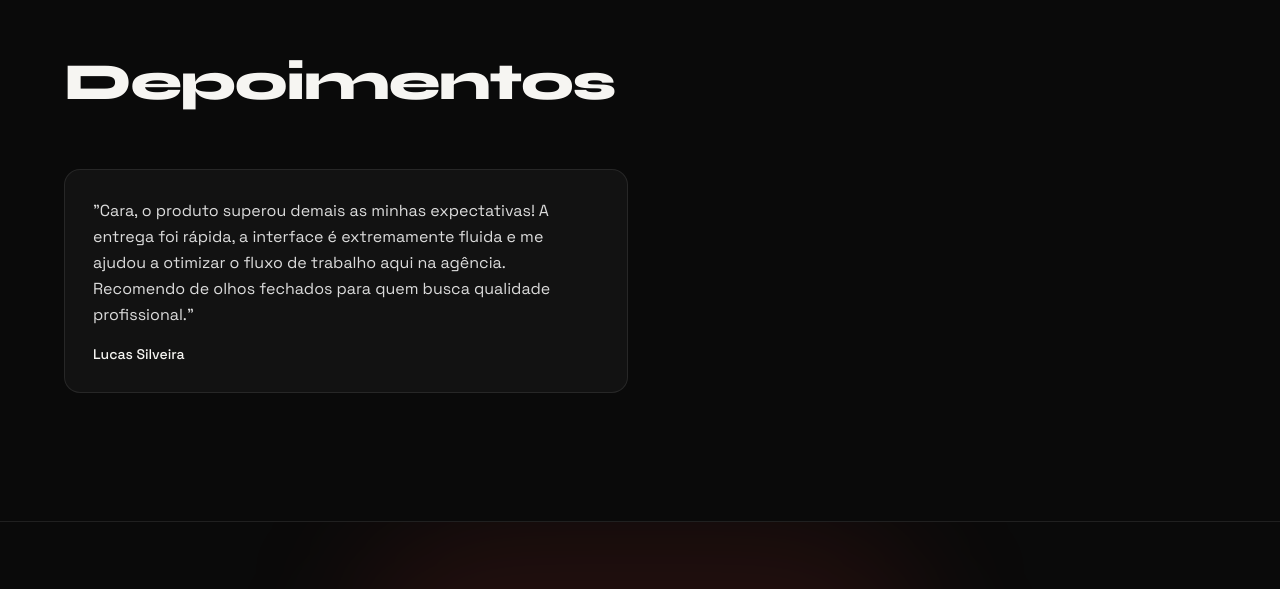
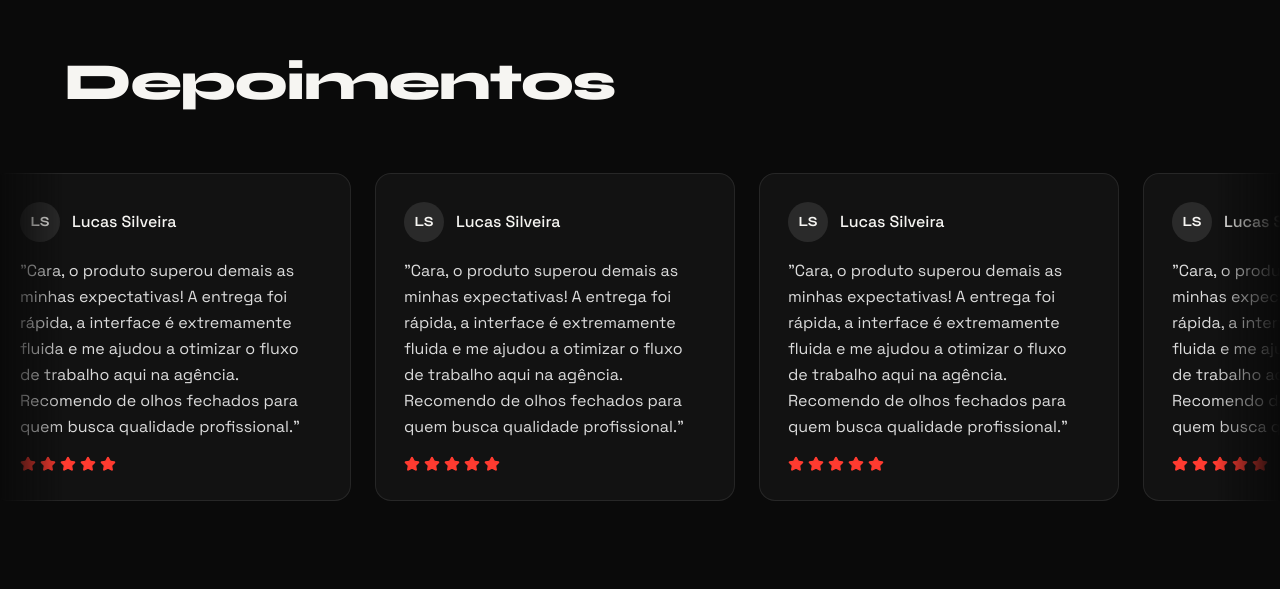
Before and after one commit to JohannesMendes/meu-portfolio, a React (Vite) app: page / in a window 1280 px wide. Shown: the part 4031-4620 px from the top of the page. Built offline with nearby package versions, Linux system fonts and the light colour scheme.

Commit message:
melhorando a aba de depoimentos

```diff
--- a/admin.html
+++ b/admin.html
@@ -76,7 +76,7 @@
         color: var(--text-muted);
         margin-bottom: 6px;
     }
-    input, textarea {
+    input, textarea, select {
         width: 100%;
         font-family: 'Space Grotesk', sans-serif;
         font-size: 0.95rem;
@@ -162,7 +162,7 @@
         <p class="subtitle">Área não listada no menu — cadastre, edite e remova os depoimentos exibidos na seção "Depoimentos" do site.</p>
 
         <div class="warning">
-            <strong>Importante:</strong> este painel salva os depoimentos apenas no <strong>localStorage deste navegador</strong> — é só um rascunho para você organizar o texto antes de publicar. Para o depoimento aparecer no site para <strong>todo mundo</strong>, clique em "Exportar JSON" abaixo, copie o resultado e me envie (ou cole na constante <code>DEFAULT_TESTIMONIALS</code> do arquivo <code>src/data/content.js</code> do projeto React, se for publicar você mesmo).
+            <strong>Importante:</strong> este painel salva os depoimentos apenas no <strong>localStorage deste navegador</strong> — é só um rascunho para você organizar o texto antes de publicar. Para o depoimento aparecer no site para <strong>todo mundo</strong>, clique em "Copiar código para o site" abaixo e cole no lugar da constante <code>DEFAULT_TESTIMONIALS</code> dentro do arquivo <code>src/data/content.js</code> do projeto.
         </div>
 
         <div class="panel">
@@ -177,6 +177,15 @@
                 <label for="role">Cargo / Empresa (opcional)</label>
                 <input id="role" placeholder="Ex: CEO da Empresa X">
 
+                <label for="rating">Avaliação (1 a 5 estrelas)</label>
+                <select id="rating">
+                    <option value="5" selected>★★★★★ (5)</option>
+                    <option value="4">★★★★☆ (4)</option>
+                    <option value="3">★★★☆☆ (3)</option>
+                    <option value="2">★★☆☆☆ (2)</option>
+                    <option value="1">★☆☆☆☆ (1)</option>
+                </select>
+
                 <button type="submit" class="btn btn-primary">Adicionar depoimento</button>
             </form>
         </div>
@@ -187,8 +196,9 @@
             <p class="empty" id="listEmpty">Nenhum depoimento cadastrado ainda.</p>
 
             <div class="actions-row">
-                <button type="button" class="btn btn-ghost" id="exportBtn">Exportar JSON</button>
+                <button type="button" class="btn btn-ghost" id="exportBtn">Copiar código para o site</button>
             </div>
+            <p class="empty" id="exportHint" style="display:none;">Código copiado! Cole no lugar de <code>DEFAULT_TESTIMONIALS</code> em <code>src/data/content.js</code>.</p>
             <textarea id="exportOutput" readonly></textarea>
         </div>
 
@@ -268,15 +278,20 @@
                 return;
             }
             listEmpty.style.display = 'none';
-            listEl.innerHTML = items.map((t) => `
+            listEl.innerHTML = items.map((t) => {
+                const rating = Number.isFinite(t.rating) ? t.rating : 5;
+                const stars = '★'.repeat(rating) + '☆'.repeat(5 - rating);
+                return `
                 <div class="list-item">
                     <div>
                         <p>"${escapeHTML(t.quote)}"</p>
                         <div class="author">${escapeHTML(t.author)} ${t.role ? `<span class="role">— ${escapeHTML(t.role)}</span>` : ''}</div>
+                        <div class="role" style="margin-top:4px;color:#e6a800;">${stars}</div>
                     </div>
                     <button type="button" class="btn btn-danger" data-id="${t.id}">Remover</button>
                 </div>
-            `).join('');
+            `;
+            }).join('');
         }
 
         form.addEventListener('submit', (e) => {
@@ -284,8 +299,9 @@
             const quote = document.getElementById('quote').value.trim();
             const author = document.getElementById('author').value.trim();
             const role = document.getElementById('role').value.trim();
+            const rating = Number(document.getElementById('rating').value) || 5;
             if (!quote || !author) return;
-            addTestimonial({ quote, author, role });
+            addTestimonial({ quote, author, role, rating });
             form.reset();
             renderList();
         });
@@ -297,11 +313,37 @@
             renderList();
         });
 
-        exportBtn.addEventListener('click', () => {
+        function buildTestimonialsCode(items) {
+            const entries = items.map((t) => {
+                const rating = Number.isFinite(t.rating) ? t.rating : 5;
+                return [
+                    '  {',
+                    `    id: "${t.id}",`,
+                    `    quote:`,
+                    `      "${t.quote.replace(/\\/g, '\\\\').replace(/"/g, '\\"')}",`,
+                    `    author: "${t.author.replace(/\\/g, '\\\\').replace(/"/g, '\\"')}",`,
+                    `    role: "${(t.role || '').replace(/\\/g, '\\\\').replace(/"/g, '\\"')}",`,
+                    `    rating: ${rating},`,
+                    '  },',
+                ].join('\n');
+            });
+            return `export const DEFAULT_TESTIMONIALS = [\n${entries.join('\n')}\n];`;
+        }
+
+        exportBtn.addEventListener('click', async () => {
             const items = getTestimonials();
-            exportOutput.value = JSON.stringify(items, null, 4);
+            const code = buildTestimonialsCode(items);
+            exportOutput.value = code;
             exportOutput.style.display = 'block';
             exportOutput.select();
+
+            try {
+                await navigator.clipboard.writeText(code);
+                document.getElementById('exportHint').style.display = 'block';
+            } catch {
+                // Clipboard permission denied — the text is still selected
+                // in the textarea above, so the user can copy manually.
+            }
         });
     </script>
 </body>
--- a/public/admin.html
+++ b/public/admin.html
@@ -76,7 +76,7 @@
         color: var(--text-muted);
         margin-bottom: 6px;
     }
-    input, textarea {
+    input, textarea, select {
         width: 100%;
         font-family: 'Space Grotesk', sans-serif;
         font-size: 0.95rem;
@@ -162,7 +162,7 @@
         <p class="subtitle">Área não listada no menu — cadastre, edite e remova os depoimentos exibidos na seção "Depoimentos" do site.</p>
 
         <div class="warning">
-            <strong>Importante:</strong> este painel salva os depoimentos apenas no <strong>localStorage deste navegador</strong> — é só um rascunho para você organizar o texto antes de publicar. Para o depoimento aparecer no site para <strong>todo mundo</strong>, clique em "Exportar JSON" abaixo, copie o resultado e me envie (ou cole na constante <code>DEFAULT_TESTIMONIALS</code> do arquivo <code>src/data/content.js</code> do projeto React, se for publicar você mesmo).
+            <strong>Importante:</strong> este painel salva os depoimentos apenas no <strong>localStorage deste navegador</strong> — é só um rascunho para você organizar o texto antes de publicar. Para o depoimento aparecer no site para <strong>todo mundo</strong>, clique em "Copiar código para o site" abaixo e cole no lugar da constante <code>DEFAULT_TESTIMONIALS</code> dentro do arquivo <code>src/data/content.js</code> do projeto.
         </div>
 
         <div class="panel">
@@ -177,6 +177,15 @@
                 <label for="role">Cargo / Empresa (opcional)</label>
                 <input id="role" placeholder="Ex: CEO da Empresa X">
 
+                <label for="rating">Avaliação (1 a 5 estrelas)</label>
+                <select id="rating">
+                    <option value="5" selected>★★★★★ (5)</option>
+                    <option value="4">★★★★☆ (4)</option>
+                    <option value="3">★★★☆☆ (3)</option>
+                    <option value="2">★★☆☆☆ (2)</option>
+                    <option value="1">★☆☆☆☆ (1)</option>
+                </select>
+
                 <button type="submit" class="btn btn-primary">Adicionar depoimento</button>
             </form>
         </div>
@@ -187,8 +196,9 @@
             <p class="empty" id="listEmpty">Nenhum depoimento cadastrado ainda.</p>
 
             <div class="actions-row">
-                <button type="button" class="btn btn-ghost" id="exportBtn">Exportar JSON</button>
+                <button type="button" class="btn btn-ghost" id="exportBtn">Copiar código para o site</button>
             </div>
+            <p class="empty" id="exportHint" style="display:none;">Código copiado! Cole no lugar de <code>DEFAULT_TESTIMONIALS</code> em <code>src/data/content.js</code>.</p>
             <textarea id="exportOutput" readonly></textarea>
         </div>
 
@@ -268,15 +278,20 @@
                 return;
             }
             listEmpty.style.display = 'none';
-            listEl.innerHTML = items.map((t) => `
+            listEl.innerHTML = items.map((t) => {
+                const rating = Number.isFinite(t.rating) ? t.rating : 5;
+                const stars = '★'.repeat(rating) + '☆'.repeat(5 - rating);
+                return `
                 <div class="list-item">
                     <div>
                         <p>"${escapeHTML(t.quote)}"</p>
                         <div class="author">${escapeHTML(t.author)} ${t.role ? `<span class="role">— ${escapeHTML(t.role)}</span>` : ''}</div>
+                        <div class="role" style="margin-top:4px;color:#e6a800;">${stars}</div>
                     </div>
                     <button type="button" class="btn btn-danger" data-id="${t.id}">Remover</button>
                 </div>
-            `).join('');
+            `;
+            }).join('');
         }
 
         form.addEventListener('submit', (e) => {
@@ -284,8 +299,9 @@
             const quote = document.getElementById('quote').value.trim();
             const author = document.getElementById('author').value.trim();
             const role = document.getElementById('role').value.trim();
+            const rating = Number(document.getElementById('rating').value) || 5;
             if (!quote || !author) return;
-            addTestimonial({ quote, author, role });
+            addTestimonial({ quote, author, role, rating });
             form.reset();
             renderList();
         });
@@ -297,11 +313,37 @@
             renderList();
         });
 
-        exportBtn.addEventListener('click', () => {
+        function buildTestimonialsCode(items) {
+            const entries = items.map((t) => {
+                const rating = Number.isFinite(t.rating) ? t.rating : 5;
+                return [
+                    '  {',
+                    `    id: "${t.id}",`,
+                    `    quote:`,
+                    `      "${t.quote.replace(/\\/g, '\\\\').replace(/"/g, '\\"')}",`,
+                    `    author: "${t.author.replace(/\\/g, '\\\\').replace(/"/g, '\\"')}",`,
+                    `    role: "${(t.role || '').replace(/\\/g, '\\\\').replace(/"/g, '\\"')}",`,
+                    `    rating: ${rating},`,
+                    '  },',
+                ].join('\n');
+            });
+            return `export const DEFAULT_TESTIMONIALS = [\n${entries.join('\n')}\n];`;
+        }
+
+        exportBtn.addEventListener('click', async () => {
             const items = getTestimonials();
-            exportOutput.value = JSON.stringify(items, null, 4);
+            const code = buildTestimonialsCode(items);
+            exportOutput.value = code;
             exportOutput.style.display = 'block';
             exportOutput.select();
+
+            try {
+                await navigator.clipboard.writeText(code);
+                document.getElementById('exportHint').style.display = 'block';
+            } catch {
+                // Clipboard permission denied — the text is still selected
+                // in the textarea above, so the user can copy manually.
+            }
         });
     </script>
 </body>
--- a/public/testimonials.js
+++ b/public/testimonials.js
@@ -44,13 +44,17 @@ function saveTestimonials(list) {
     localStorage.setItem(TESTIMONIALS_STORAGE_KEY, JSON.stringify(list));
 }
 
-function addTestimonial({ quote, author, role }) {
+function addTestimonial({ quote, author, role, rating }) {
     const list = getTestimonials();
+    const safeRating = Number.isFinite(Number(rating))
+        ? Math.min(5, Math.max(1, Math.round(Number(rating))))
+        : 5;
     list.push({
         id: (crypto.randomUUID ? crypto.randomUUID() : String(Date.now())),
         quote: quote.trim(),
         author: author.trim(),
-        role: (role || "").trim()
+        role: (role || "").trim(),
+        rating: safeRating
     });
     saveTestimonials(list);
     return list;
--- a/src/components/Testimonials.jsx
+++ b/src/components/Testimonials.jsx
@@ -1,5 +1,51 @@
 import { useEffect, useState } from "react";
+import { Star } from "lucide-react";
 import { DEFAULT_TESTIMONIALS, TESTIMONIALS_STORAGE_KEY } from "../data/content";
+
+function initials(name) {
+  return name
+    .trim()
+    .split(/\s+/)
+    .slice(0, 2)
+    .map((part) => part[0]?.toUpperCase())
+    .join("");
+}
+
+function TestimonialCard({ testimonial }) {
+  const rating = Number.isFinite(testimonial.rating)
+    ? Math.min(5, Math.max(1, testimonial.rating))
+    : 5;
+
+  return (
+    <blockquote className="mx-3 flex h-full w-[320px] shrink-0 flex-col rounded-2xl border border-hair bg-panel p-7 sm:w-[360px]">
+      <div className="mb-4 flex items-center gap-3">
+        <span className="flex h-10 w-10 shrink-0 items-center justify-center rounded-full bg-white/10 font-display text-sm font-bold text-paper">
+          {initials(testimonial.author)}
+        </span>
+        <div className="min-w-0">
+          <p className="truncate font-medium text-paper">{testimonial.author}</p>
+          {testimonial.role ? (
+            <p className="truncate text-sm text-mist">{testimonial.role}</p>
+          ) : null}
+        </div>
+      </div>
+
+      <p className="flex-1 text-base leading-relaxed text-white/85">
+        "{testimonial.quote}"
+      </p>
+
+      <div className="mt-4 flex gap-1">
+        {Array.from({ length: rating }).map((_, i) => (
+          <Star
+            key={i}
+            size={16}
+            style={{ fill: "var(--color-signal)", color: "var(--color-signal)" }}
+          />
+        ))}
+      </div>
+    </blockquote>
+  );
+}
 
 export default function Testimonials() {
   // Starts with the static defaults so they render immediately for
@@ -25,38 +71,46 @@ export default function Testimonials() {
     }
   }, []);
 
+  // The CSS marquee track expects exactly two back-to-back copies of the
+  // content so it can loop seamlessly by translating -50%. With very few
+  // testimonials, repeat the set a couple of extra times so the row still
+  // feels full instead of looking sparse.
+  const minCards = 6;
+  const repeatCount = Math.max(1, Math.ceil(minCards / Math.max(testimonials.length, 1)));
+  const loopSet = Array.from({ length: repeatCount }).flatMap(() => testimonials);
+
   return (
-    <section id="depoimentos" className="px-5 py-24 sm:px-8 sm:py-32 lg:px-16">
-      <div className="mx-auto max-w-7xl">
+    <section id="depoimentos" className="py-24 sm:py-32">
+      <div className="mx-auto max-w-7xl px-5 sm:px-8 lg:px-16">
         <h2
           data-reveal
           className="reveal font-display text-[clamp(2rem,5vw,3.25rem)] font-extrabold tracking-tight text-paper"
         >
           Depoimentos
         </h2>
+      </div>
 
-        {testimonials.length > 0 ? (
-          <div className="mt-12 grid grid-cols-1 gap-6 sm:grid-cols-2">
-            {testimonials.map((t) => (
-              <blockquote
-                key={t.id}
-                data-reveal
-                className="reveal rounded-2xl border border-hair bg-panel p-7"
-              >
-                <p className="text-base leading-relaxed text-white/85">"{t.quote}"</p>
-                <footer className="mt-4 text-sm text-mist">
-                  <span className="font-medium text-paper">{t.author}</span>
-                  {t.role ? <span> — {t.role}</span> : null}
-                </footer>
-              </blockquote>
+      {testimonials.length > 0 ? (
+        <div
+          data-reveal
+          className="reveal group mt-12 overflow-hidden [mask-image:linear-gradient(to_right,transparent,black_5%,black_95%,transparent)]"
+        >
+          <div className="testimonials-marquee-track flex w-max py-1 group-hover:[animation-play-state:paused]">
+            {loopSet.map((t, i) => (
+              <TestimonialCard key={`${t.id}-${i}`} testimonial={t} />
+            ))}
+            {loopSet.map((t, i) => (
+              <TestimonialCard key={`${t.id}-dup-${i}`} testimonial={t} />
             ))}
           </div>
-        ) : (
+        </div>
+      ) : (
+        <div className="mx-auto max-w-7xl px-5 sm:px-8 lg:px-16">
           <p data-reveal className="reveal mt-12 text-mist">
             Novos depoimentos em breve.
           </p>
-        )}
-      </div>
+        </div>
+      )}
     </section>
   );
 }
--- a/src/data/content.js
+++ b/src/data/content.js
@@ -123,5 +123,6 @@ export const DEFAULT_TESTIMONIALS = [
       "Cara, o produto superou demais as minhas expectativas! A entrega foi rápida, a interface é extremamente fluida e me ajudou a otimizar o fluxo de trabalho aqui na agência. Recomendo de olhos fechados para quem busca qualidade profissional.",
     author: "Lucas Silveira",
     role: "",
+    rating: 5,
   },
 ];
--- a/src/index.css
+++ b/src/index.css
@@ -66,6 +66,14 @@ img, svg, video, canvas {
   to { transform: translateX(-50%); }
 }
 
+.testimonials-marquee-track {
+  animation: testimonials-marquee 38s linear infinite;
+}
+@keyframes testimonials-marquee {
+  from { transform: translateX(0); }
+  to { transform: translateX(-50%); }
+}
+
 .reveal {
   opacity: 0;
   transform: translateY(24px);
@@ -90,6 +98,7 @@ img, svg, video, canvas {
 @media (prefers-reduced-motion: reduce) {
   html { scroll-behavior: auto; }
   .marquee-track { animation: none; }
+  .testimonials-marquee-track { animation: none; }
   .reveal { transition: none; opacity: 1; transform: none; }
   .caret { animation: none; }
 }
--- a/testimonials.js
+++ b/testimonials.js
@@ -44,13 +44,17 @@ function saveTestimonials(list) {
     localStorage.setItem(TESTIMONIALS_STORAGE_KEY, JSON.stringify(list));
 }
 
-function addTestimonial({ quote, author, role }) {
+function addTestimonial({ quote, author, role, rating }) {
     const list = getTestimonials();
+    const safeRating = Number.isFinite(Number(rating))
+        ? Math.min(5, Math.max(1, Math.round(Number(rating))))
+        : 5;
     list.push({
         id: (crypto.randomUUID ? crypto.randomUUID() : String(Date.now())),
         quote: quote.trim(),
         author: author.trim(),
-        role: (role || "").trim()
+        role: (role || "").trim(),
+        rating: safeRating
     });
     saveTestimonials(list);
     return list;
```
